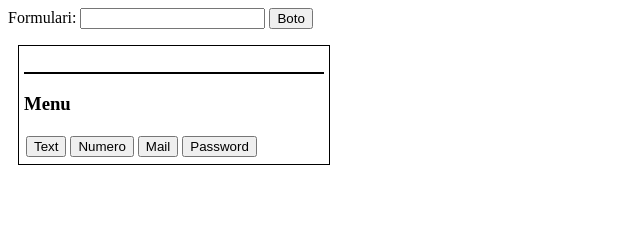
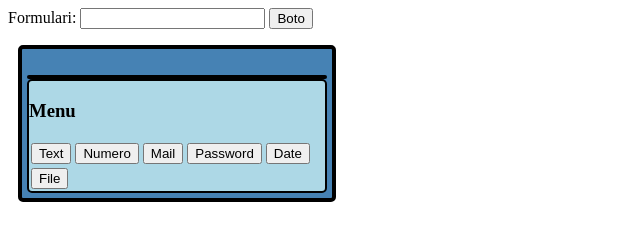
Before and after one commit to dcamposm/GeneradorFormulari, a website: page public_html/index.html in a window 1280 px wide. Both pictures are taken after a click on the button "Boto". Shown: the whole page, without its empty margins (0-640 px from the left). Drawn offline with Linux system fonts and the light colour scheme.

Commit message:
Albert - Buttons
Afegits els botons de date i file

```diff
--- a/public_html/css/estils.css
+++ b/public_html/css/estils.css
@@ -1,15 +1,22 @@
 .container {
-    border: 1px solid black;
+    border: 4px solid black;
+    border-radius: 5px;
     width: 300px;
     padding: 5px;
     margin: 10px;
+    background-color: steelblue;
 }
 .menu {
-    border-top: 1px solid black;
+    border: 2px solid black;
+    border-radius: 5px;
+    background-color: lightblue;
+
 }
 .menu button {
     margin: 2px;
 }
 .contForm {
-    border-top: 1px solid black;
+    border: 2px solid black;
+    border-radius: 5px;
+    background-color: lightblue;
 }
--- a/public_html/js/codi.js
+++ b/public_html/js/codi.js
@@ -15,6 +15,12 @@ function insertInput(){
             break;
         case "Password":
             $("#contForm").append("Formulari Password: <input type=\"password\">");
+            break;
+        case "Date":
+            $("#contForm").append("Formulari data: <input type=\"date\">");
+            break;
+        case "File":
+            $("#contForm").append("Formulari fitxer: <input type=\"file\">");
             break;
     }
 };
@@ -35,6 +41,8 @@ function generadorFormulari(){
    $(menu).append("<button id=\"inputNum\">Numero</button>");
    $(menu).append("<button id=\"inputMail\">Mail</button>");
    $(menu).append("<button id=\"inputPass\">Password</button>");
+   $(menu).append("<button id=\"inputDate\">Date</button>");
+   $(menu).append("<button id=\"inputFile\">File</button>");
    /*---------------------END------------------------*/
    $(titul).append($('#form').val());
 
@@ -43,9 +51,11 @@ function generadorFormulari(){
    $(container).append(menu);
 
    $('main').append(container);
-   /*-------------------EVENTOS----------------------*/
+   /*--------------------EVENTS-----------------------*/
    $("#inputText").click(insertInput);
    $("#inputNum").click(insertInput);
    $("#inputMail").click(insertInput);
    $("#inputPass").click(insertInput);
+   $("#inputDate").click(insertInput);
+   $("#inputFile").click(insertInput);
 };
```
Also changed, not shown: nbproject/private/private.xml (added, +7 -0 lines), 1 other file.
